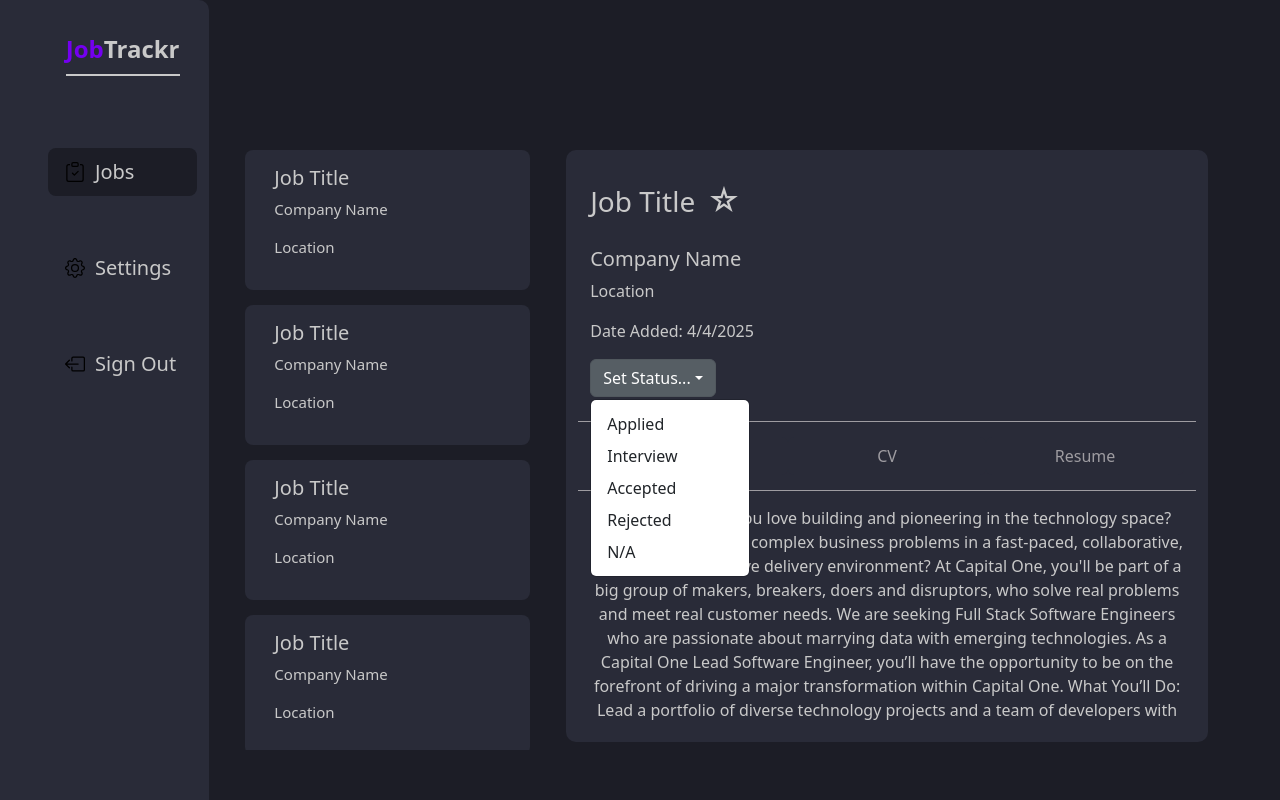
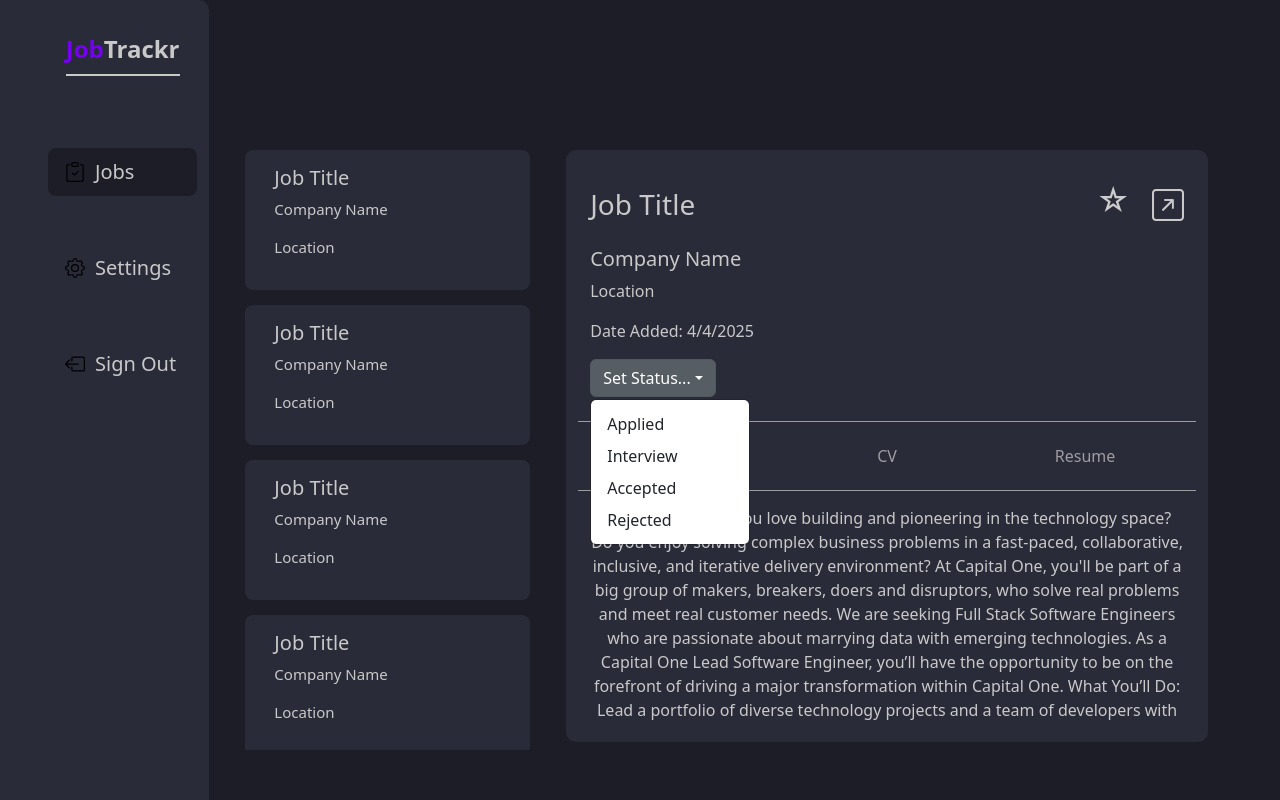
Before and after one commit to raghavSharma8269/JobTrackr, a React (Vite) app in the folder frontend/JobTrackrFrontend/: page / in a window 1280 px wide. Both pictures are taken after a click on the button "Set Status...". Built offline with nearby package versions, Linux system fonts and the light colour scheme.

Commit message:
moved components into there own class and added OpenJobLinkButtonComponent.tsx

```diff
--- a/frontend/JobTrackrFrontend/src/App.css
+++ b/frontend/JobTrackrFrontend/src/App.css
@@ -13,3 +13,9 @@
 .favorite-button:hover{
   filter: drop-shadow(0 0 5px gold);
 }
+
+/* Change placeholder text color */
+.form-control::placeholder {
+  color: rgba(255, 255, 255, 0.6); /* Light white */
+  opacity: 1; /* Ensure visibility in some browsers */
+}
--- a/frontend/JobTrackrFrontend/src/components/ExpandedJobCard.tsx
+++ b/frontend/JobTrackrFrontend/src/components/ExpandedJobCard.tsx
@@ -1,5 +1,7 @@
 import DescriptionComponent from "./ExpandedJobCardComponents/DescriptionComponent";
 import FavoriteStarComponent from "./ExpandedJobCardComponents/FavoriteStarComponent";
+import OpenJobLinkButtonComponent from "./ExpandedJobCardComponents/OpenJobLinkButtonComponent";
+import SetStatusDropdownComponent from "./ExpandedJobCardComponents/SetStatusDropdownComponent.tsx";
 interface ExpandedJobCardProps {
   isVisible: boolean;
 }
@@ -21,23 +23,24 @@ const ExpandedJobCard: React.FC<ExpandedJobCardProps> = ({ isVisible }) => {
                   }}
               >
 
-                  <h3 style={{paddingTop: "20px"}}>Job Title<FavoriteStarComponent/></h3>
+                  <h3 style={{ paddingTop: "20px" }} className="d-flex align-items-center justify-content-between">
+                      Job Title
+                      <div className="d-flex align-items-center" style={{ gap: "10px" }}>
+                          <FavoriteStarComponent />
+                          <div style={{ lineHeight: 0 }}>
+                              <OpenJobLinkButtonComponent />
+                          </div>
+                      </div>
+                  </h3>
+
+
                   <h5>Company Name</h5>
+
                   <p>Location</p>
+
                   <p>Date Added: 4/4/2025</p>
-                  <div className="dropdown mb-4">
-                      <button className="btn btn-secondary dropdown-toggle text-start" type="button" data-bs-toggle="dropdown"
-                              aria-expanded="false">
-                          Set Status...
-                      </button>
-                      <ul className="dropdown-menu">
-                          <li><a className="dropdown-item" href="#">Applied</a></li>
-                          <li><a className="dropdown-item" href="#">Interview</a></li>
-                          <li><a className="dropdown-item" href="#">Accepted</a></li>
-                          <li><a className="dropdown-item" href="#">Rejected</a></li>
-                          <li><a className="dropdown-item" href="#">N/A</a></li>
-                      </ul>
-                  </div>
+
+                  <SetStatusDropdownComponent/>
               </div>
               <div
                   className="col-12 col-md"
--- /dev/null
+++ b/frontend/JobTrackrFrontend/src/components/ExpandedJobCardComponents/OpenJobLinkButtonComponent.tsx
@@ -0,0 +1,17 @@
+import React from 'react'
+
+const OpenJobLinkButtonComponent = () => {
+    return (
+        <i
+            className="bi bi-arrow-up-right-square default-text-color"
+            style={{
+                fontSize: "2rem",
+                cursor: "pointer",
+                display: "inline-block",
+            }}
+            onClick={() => alert("Clicked")}
+        ></i>
+    );
+};
+
+export default OpenJobLinkButtonComponent;
--- /dev/null
+++ b/frontend/JobTrackrFrontend/src/components/ExpandedJobCardComponents/SetStatusDropdownComponent.tsx
@@ -0,0 +1,19 @@
+import React from 'react'
+
+const SetStatusDropdownComponent = () => {
+    return (
+        <div className="dropdown mb-4">
+            <button className="btn btn-secondary dropdown-toggle text-start" type="button"
+                    data-bs-toggle="dropdown"
+                    aria-expanded="false">
+                Set Status...
+            </button>
+            <ul className="dropdown-menu">
+                <li><a className="dropdown-item" href="#">Applied</a></li>
+                <li><a className="dropdown-item" href="#">Interview</a></li>
+                <li><a className="dropdown-item" href="#">Accepted</a></li>
+                <li><a className="dropdown-item" href="#">Rejected</a></li>
+            </ul>
+        </div>    )
+}
+export default SetStatusDropdownComponent
--- a/frontend/JobTrackrFrontend/src/main.tsx
+++ b/frontend/JobTrackrFrontend/src/main.tsx
@@ -2,6 +2,7 @@ import { StrictMode } from "react";
 import { createRoot } from "react-dom/client";
 import "bootstrap/dist/css/bootstrap.css";
 import "bootstrap/dist/js/bootstrap.bundle.min.js";
+import 'bootstrap-icons/font/bootstrap-icons.css'
 import App from "./App.tsx";
 import "./App.css";
 
```
